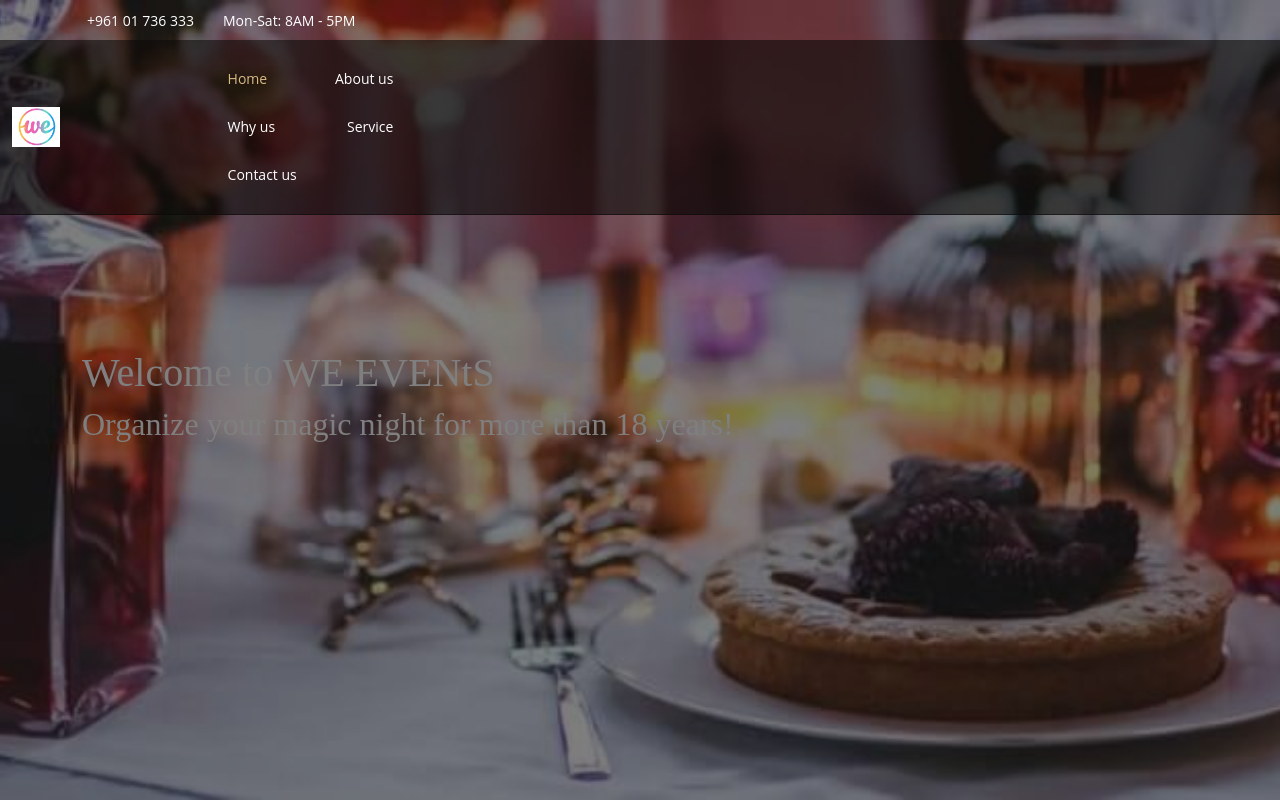
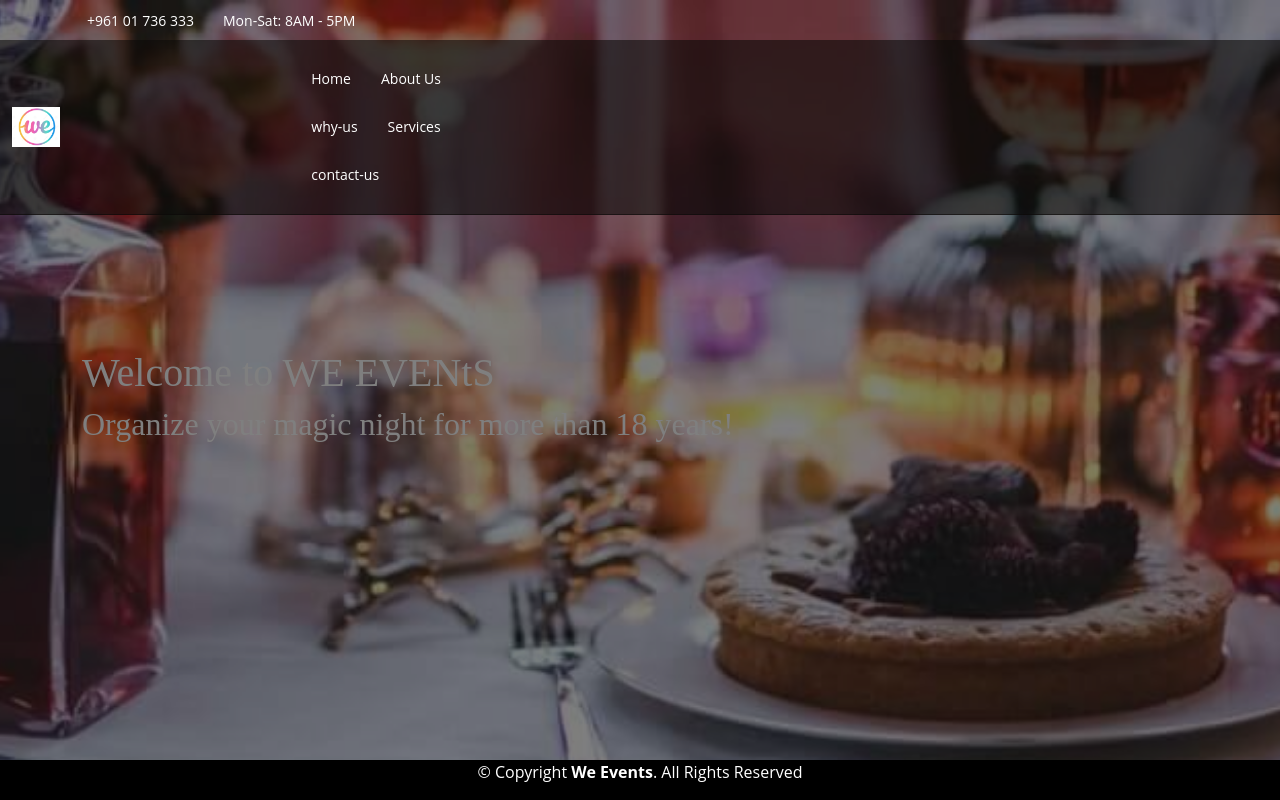
Before and after one commit to hassank23/we-events, a React (Create React App) app: page /food in a window 1280 px wide. Shown: the top 800 px of the page. Built offline with nearby package versions, Linux system fonts and the light colour scheme.

Commit message:
editing header,footer and links

```diff
--- a/package.json
+++ b/package.json
@@ -14,6 +14,7 @@
     "react-popper": "^2.2.5",
     "react-router-dom": "^5.3.0",
     "react-scripts": "4.0.3",
+    "react-scrolling-nav": "^1.1.5",
     "reactstrap": "^8.10.0",
     "web-vitals": "^1.0.1"
   },
--- a/src/App.css
+++ b/src/App.css
@@ -942,9 +942,9 @@ section {
 # Footer
 --------------------------------------------------------------*/
 
-.footer {
+.fixed-bottom {
     left: 0;
-    height: 20%;
+    height: 5%;
     width: 100%;
     background-color: black;
     color: white;
--- a/src/components/foooteromponent.js
+++ b/src/components/foooteromponent.js
@@ -6,7 +6,7 @@ function Footer() {
         return (
 
 
-            <div className="footer">
+            <div className="fixed-bottom ">
             &copy; Copyright <strong><span> We Events</span></strong>. All Rights Reserved
           </div>
 
--- a/src/components/headerComponent.js
+++ b/src/components/headerComponent.js
@@ -1,48 +1,76 @@
 import React,{Component} from "react";
 import { Nav, Navbar,NavbarBrand, NavbarToggler, Collapse, NavItem, Jumbotron } from 'reactstrap';
 import { NavLink } from 'react-router-dom';
+
 class Header extends Component{
     constructor(props){
       super(props);
+      this.toggleNav = this.toggleNav.bind(this);
+      this.state = {
+        isNavOpen: false
+      };
+    }
 
 
+  toggleNav() {
+      this.setState({
+        isNavOpen: !this.state.isNavOpen
+      });
     }
+
+
+
 
     render(){
               return (
+              <div>
+                <div id="topbar" className="d-flex align-items-center fixed-top">
+                    <div className="container d-flex justify-content-center justify-content-md-between">
+                      <div className="contact-info d-flex align-items-center">
+                        <i className="bi bi-phone d-flex align-items-center"><span>+961 01 736 333</span></i>
+                        <i className="bi bi-clock d-flex align-items-center ms-4"><span> Mon-Sat: 8AM - 5PM</span></i>
+                      </div>
+                    </div>
+                  </div>
 
-                <div id="header" className="fixed-top d-flex align-items-cente">
-                <Navbar  expand="md">
-                  <div className="container-fluid container-xl d-flex align-items-center justify-content-lg-between">
+                        <div id="header" className="fixed-top d-flex align-items-center  ">
 
-                  <NavbarBrand className=" mr-auto logo me-auto me-lg-0"><img src="assets/logowe.png"  alt="" className="img-fluid"/></NavbarBrand>
+                              <Navbar dark  expand="lg">
 
+                                  <div className="container">
+                                      <NavbarToggler onClick={this.toggleNav} />
 
-                  <Nav navbar id="navbar" className="navbar order-last order-lg-0">
+                                      <NavbarBrand className="mr-auto logo me-auto me-lg-0" href="index.html"><img src='assets/logowe.png'  /></NavbarBrand>
+
+                                      <Collapse isOpen={this.state.isNavOpen} navbar>
+
+                                      <div class="container-fluid container-xl d-flex align-items-center justify-content-lg-between">
+                                          <Nav id="navbar" class="navbar order-last order-lg-0">
                                           <NavItem>
-                        <NavLink className="nav-link scrollto active"  to='/home' href="#hero"> Home</NavLink>
+                                              <NavLink className="nav-link scrollto "  to='/home' href="#hero"> Home</NavLink>
                                           </NavItem>
                                           <NavItem>
-                        <NavLink className="nav-link scrollto "  to='/about-us' href="#about"> About us</NavLink>
+                                              <NavLink className="nav-link scrollto" href="#about" to='/aboutus'> About Us</NavLink>
                                           </NavItem>
                                           <NavItem>
-                        <NavLink className="nav-link scrollto "  to='/why-us' href="#why-us" >Why us </NavLink>
+                                              <NavLink className="nav-link scrollto" href="#why-us" to='/whyus'>why-us</NavLink>
                                           </NavItem>
                                           <NavItem>
-                        <NavLink className="nav-link scrollto "  to='/services' href="#service" >Service </NavLink>
+                                              <NavLink className="nav-link scrollto" href="#service" to='/services'>Services</NavLink>
                                           </NavItem>
                                           <NavItem>
-                        <NavLink className="nav-link scrollto "  to='/contact' href="#contact" >Contact us</NavLink>
+                                              <NavLink className="nav-link scrollto" href="#contact" to='/contactus'>contact-us</NavLink>
                                           </NavItem>
 
                                           </Nav>
+                                          </div>
+                                      </Collapse>
+
 
                                  </div>
+                              </Navbar>
 
-                    </Navbar>
                               </div>
-              );
-            }
 
 
 
@@ -58,14 +86,8 @@ class Header extends Component{
 
 
 
-
-
-
-
-
-
-
-
+              </div>);
 
               }
+            }
 export default Header
--- a/src/components/homeComponent.js
+++ b/src/components/homeComponent.js
@@ -7,8 +7,8 @@ import ContactUs from './ContactUs';
 class Home extends Component{
     render(){
         return (
-            <div>
-          <div id="hero" className="d-flex align-items-center">
+            <div >
+          <div id="hero" className="d-flex align-items-center  ">
             <div className="container position-relative text-center text-lg-start" data-aos="zoom-in" data-aos-delay={100}>
               <div className="row">
                 <div className="col-lg-8">
--- a/src/components/mainComponents.js
+++ b/src/components/mainComponents.js
@@ -2,7 +2,11 @@ import React, { Component } from 'react';
 import Home from './homeComponent';
 import Header from "./headerComponent";
 import Footer from './foooteromponent';
-import Topbar from './topbar';
+import AboutUs from './aboutusComponents';
+import ContactUs from './ContactUs';
+import Services from './services';
+import WhyUs from './WhyUs';
+
 
 
 import Food from './FoodComponent';
@@ -24,11 +28,15 @@ class Main extends Component {
 
       return (
         <div>
-        <Topbar/>
+
           <Header/>
 
           <Switch>
               <Route path="/home" component={HomePage} />
+              <Route exact path="/aboutus" component={AboutUs}/>
+              <Route exact path="/contactus" component={ContactUs}/>
+              <Route exact path="/services" component={Services}/>
+              <Route exact path="/whyus" component={WhyUs}/>
               <Route exact path="/food" component={Food}/>
               <Redirect to ="/home"/>
               </Switch>
```
Also changed, not shown: 1 other file (tests, documents, lock files or other folders). Lines whose indentation alone changed are shown as unchanged.
